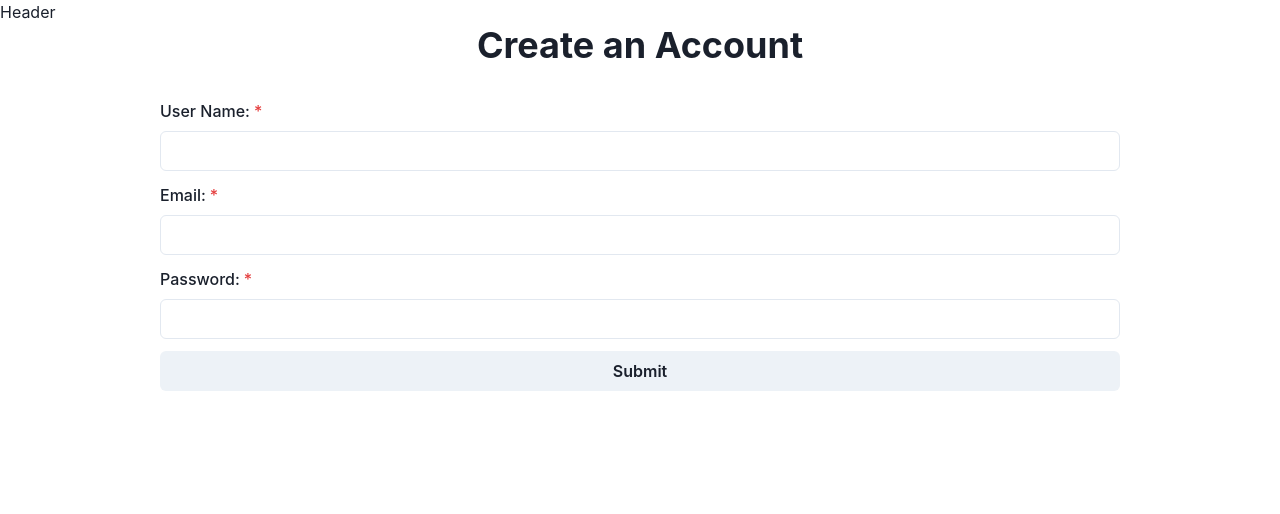
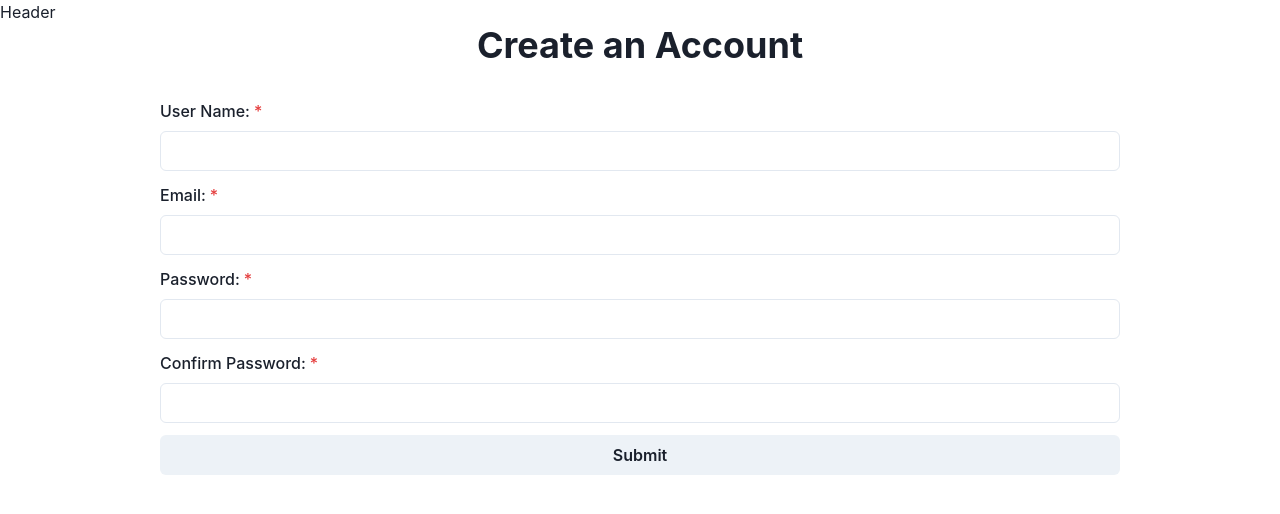
Before and after one commit to kssampson/cwc-todo, a React (Create React App) app in the folder client/: page /sign-up in a window 1280 px wide. Shown: the top 514 px of the page. Built offline with nearby package versions, Linux system fonts and the light colour scheme.

Commit message:
added second password validation

```diff
--- a/client/src/Pages/SignUp.tsx
+++ b/client/src/Pages/SignUp.tsx
@@ -8,14 +8,17 @@ const SignUp = () => {
   const [name, setName] = useState("");
   const [email, setEmail] = useState("");
   const [password, setPassword] = useState("");
+  const [secondPassword, setSecondPassword] = useState("")
 
   const [nameSubmitted, setNameSubmitted] = useState(false);
   const [emailSubmitted, setEmailSubmitted] = useState(false);
   const [passwordSubmitted, setPasswordSubmitted] = useState(false);
+  const [secondPasswordSubmitted, setSecondPasswordSubmitted] = useState(false);
 
   const isErrorName = !validateInputs.isValidName(name) && nameSubmitted;
   const isErrorEmail = !validateInputs.isValidEmail(email) && emailSubmitted;
   const isErrorPassword = !validateInputs.isValidPassword(password) && passwordSubmitted;
+  const isErrorSecondPassword = !validateInputs.isValidSecondPassword(password, secondPassword) && secondPasswordSubmitted;
 
   const onChangeName = (e: any) => {
     setNameSubmitted(false);
@@ -32,22 +35,28 @@ const SignUp = () => {
     setPassword(e.target.value);
   }
 
+  const onChangeSecondPassword = (e: any) => {
+    setSecondPasswordSubmitted(false);
+    setSecondPassword(e.target.value);
+  }
+
   const onSubmit = async () => {
     setNameSubmitted(true);
     setEmailSubmitted(true);
     setPasswordSubmitted(true);
-    if (!validateInputs.isValidName(name) || !validateInputs.isValidEmail(email) || !validateInputs.isValidPassword(password)) {
-      // console.log("data entry error")
+    setSecondPasswordSubmitted(true);
+    if (!validateInputs.isValidName(name) || !validateInputs.isValidEmail(email) || !validateInputs.isValidPassword(password) || !validateInputs.isValidSecondPassword(password, secondPassword)) {
       return;
     } else {
       await createUserSubmit({name: name, email: email, password: password, signedIn: false})
       setName("");
       setEmail("");
       setPassword("");
+      setSecondPassword("");
       setNameSubmitted(false);
       setEmailSubmitted(false);
       setPasswordSubmitted(false);
-      // console.log('no errors, continue with call to api')
+      setSecondPasswordSubmitted(false);
     }
   }
 
@@ -84,6 +93,15 @@ const SignUp = () => {
                 )}
               </FormControl>
             </Box>
+            <Box>
+              <FormControl isInvalid={isErrorSecondPassword} isRequired>
+                <FormLabel>Confirm Password:</FormLabel>
+                <Input type='password' value={secondPassword} onChange={onChangeSecondPassword} />
+                {!isErrorSecondPassword ? null : (
+                  <FormErrorMessage>Passwords Do Not Match.</FormErrorMessage>
+                )}
+              </FormControl>
+            </Box>
             <Button
             onClick={onSubmit}
             >Submit
--- a/client/src/utils/validateInputs.ts
+++ b/client/src/utils/validateInputs.ts
@@ -13,4 +13,8 @@ const isValidPassword = (password: string) => {
   return password.length >= 8 ? true : false;
 }
 
-export const validateInputs = { isValidEmail, isValidName, isValidPassword };
+const isValidSecondPassword = (password: string, secondPassword: string) => {
+  return password === secondPassword && isValidPassword(secondPassword) ? true : false;
+}
+
+export const validateInputs = { isValidEmail, isValidName, isValidPassword, isValidSecondPassword };
```
